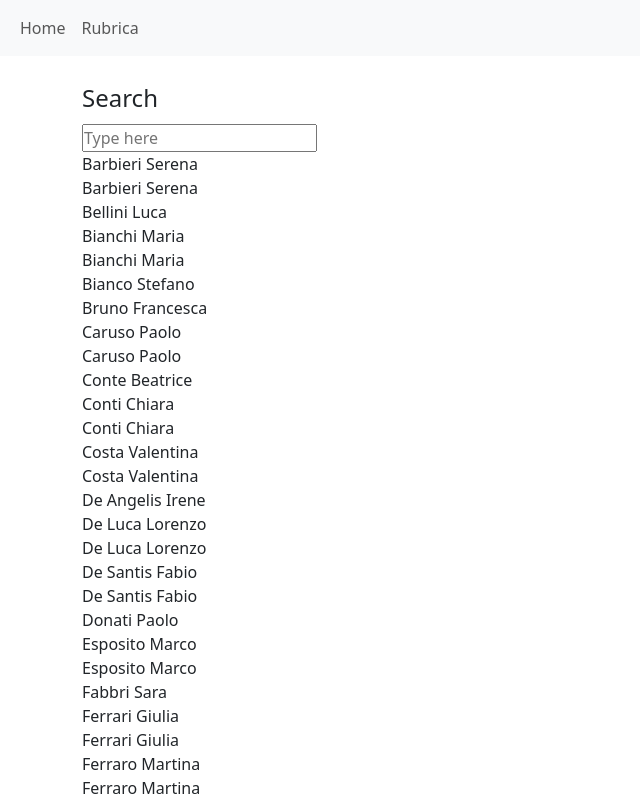
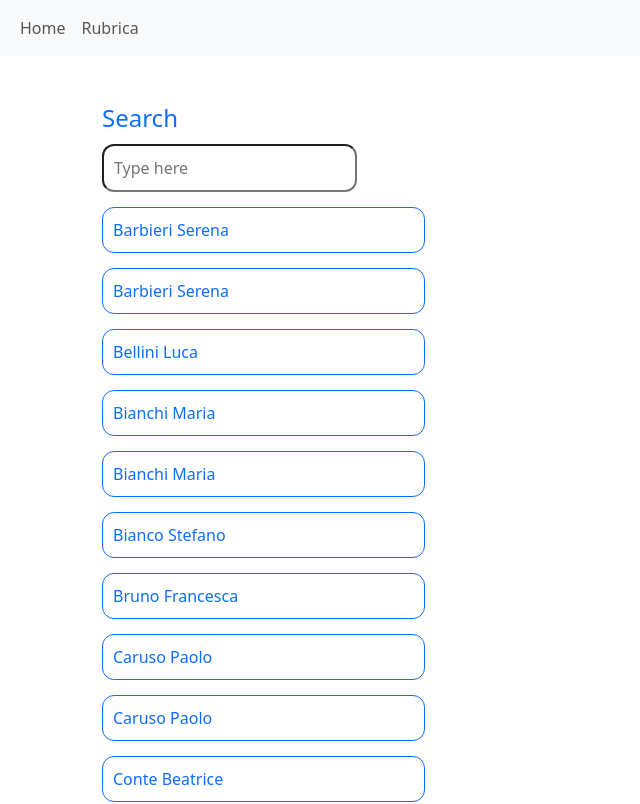
Before and after one commit to MhZ9191/soft-skill-project, a React (Vite) app: page /address-book in a window 1280 px wide. Shown: the top 804 px of the page, without its empty margins (0-640 px from the left). Built offline with nearby package versions, Linux system fonts and the light colour scheme.

Commit message:
Add css address-book

```diff
--- a/src/App.css
+++ b/src/App.css
@@ -18,7 +18,9 @@
   display: none;
 }
 .visualize {
-  display: block;
+  margin-top: 10px;
+  display: flex;
+  justify-content: space-between;
 }
 
 .bi {
@@ -29,3 +31,39 @@
   display: flex;
   gap: 30px;
 }
+
+.div-add {
+  width: 30%;
+  margin-top: 15px;
+  border: 1px #0d6efd solid;
+  padding: 10px;
+  border-radius: 12px;
+  color: #0d6efd;
+}
+
+.field-search input {
+  padding: 10px;
+  border-radius: 12px;
+}
+
+.field-search input:focus {
+  outline: none;
+  border: 2px #0d6efd solid;
+}
+
+.div-add:hover {
+  box-shadow: 0 0 6px #0d6efd;
+}
+
+.address-sec {
+  padding: 20px;
+  color: #0d6efd;
+}
+
+.bi-telephone-fill {
+  color: #0d6efd;
+}
+
+.spec-span {
+  display: block;
+}
--- a/src/pages/AddressBookPage.jsx
+++ b/src/pages/AddressBookPage.jsx
@@ -1,7 +1,5 @@
 import { useEffect, useState } from "react";
 import { travelers } from "../data/data";
-import AddTravel from "../components/AddTravel";
-import Addpartecipant from "../components/AddPartecipant";
 
 export default function AddressBookPage() {
   const travelersSorted = [...travelers];
@@ -37,7 +35,7 @@ export default function AddressBookPage() {
 
   return (
     <main>
-      <section>
+      <section className="address-sec">
         <div>
           <fieldset className="field-search">
             <legend>Search</legend>
@@ -54,12 +52,11 @@ export default function AddressBookPage() {
             {results &&
               results.map((el) => {
                 return (
-                  <div
-                    className="div-add"
-                    key={el.id}
-                    onClick={() => handleInfo(el.id)}
-                  >
-                    <span>
+                  <div className="div-add" key={el.id}>
+                    <span
+                      className="spec-span"
+                      onClick={() => handleInfo(el.id)}
+                    >
                       {el.cognome} {el.nome}
                     </span>
                     <div
@@ -78,8 +75,6 @@ export default function AddressBookPage() {
                 );
               })}
           </div>
-          <AddTravel />
-          <Addpartecipant />
         </div>
       </section>
     </main>
```
